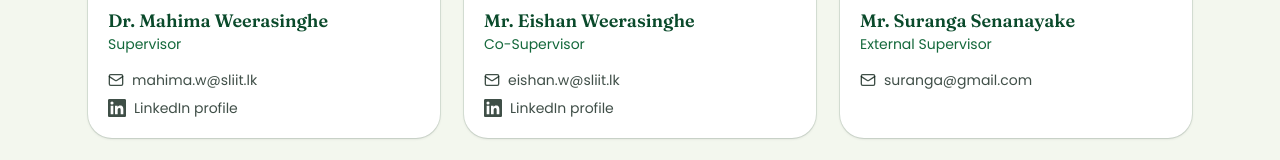
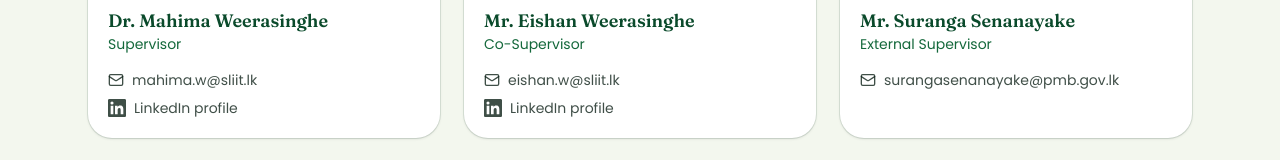
Before and after one commit to Research-4th-year/Digital-Goviya-Web, a React (Vite) app in the folder client/: page / in a window 1280 px wide. Shown: the part 7617-7777 px from the top of the page. Built offline with nearby package versions, Linux system fonts and the light colour scheme.

Commit message:
feat: update final presentation file name and availability in downloads section

```diff
--- a/client/src/data/siteData.js
+++ b/client/src/data/siteData.js
@@ -249,7 +249,7 @@ export const DOWNLOADS = [
       { title: 'Proposal Presentation', file: 'downloads/presentations/Proposal Presentation.pptx', available: true },
       { title: 'Progress Presentation 1', file: 'downloads/presentations/PP1 Presentation.pptx', available: true },
       { title: 'Progress Presentation 2', file: 'downloads/presentations/PP2 Presentation.pptx', available: true },
-      { title: 'Final Presentation', file: 'downloads/presentations/final-presentation.pptx', available: false },
+      { title: 'Final Presentation', file: 'downloads/presentations/PP Final.pptx', available: true },
     ],
   },
   {
@@ -276,7 +276,7 @@ export const ABOUT_TEXT =
 export const SUPERVISORS = [
   { name: 'Dr. Mahima Weerasinghe', role: 'Supervisor', email: 'mahima.w@sliit.lk', linkedin: 'https://www.linkedin.com/in/mahimaweerasinghe/', photo: 'assets/team/sup-mahima.png' },
   { name: 'Mr. Eishan Weerasinghe', role: 'Co-Supervisor', email: 'eishan.w@sliit.lk', linkedin: 'https://www.linkedin.com/in/eishan-weerasinghe-08a2b8199/', photo: 'assets/team/co-sup-eishan.jpeg' },
-  { name: 'Mr. Suranga Senanayake', role: 'External Supervisor', email: 'suranga@gmail.com', linkedin: '', photo: 'assets/team/ex-sup-suranga.png' },
+  { name: 'Mr. Suranga Senanayake', role: 'External Supervisor', email: 'surangasenanayake@pmb.gov.lk', linkedin: '', photo: 'assets/team/ex-sup-suranga.png' },
 ];
 
 export const TEAM = [
```
Also changed, not shown: 1 other file (tests, documents, lock files or other folders).
